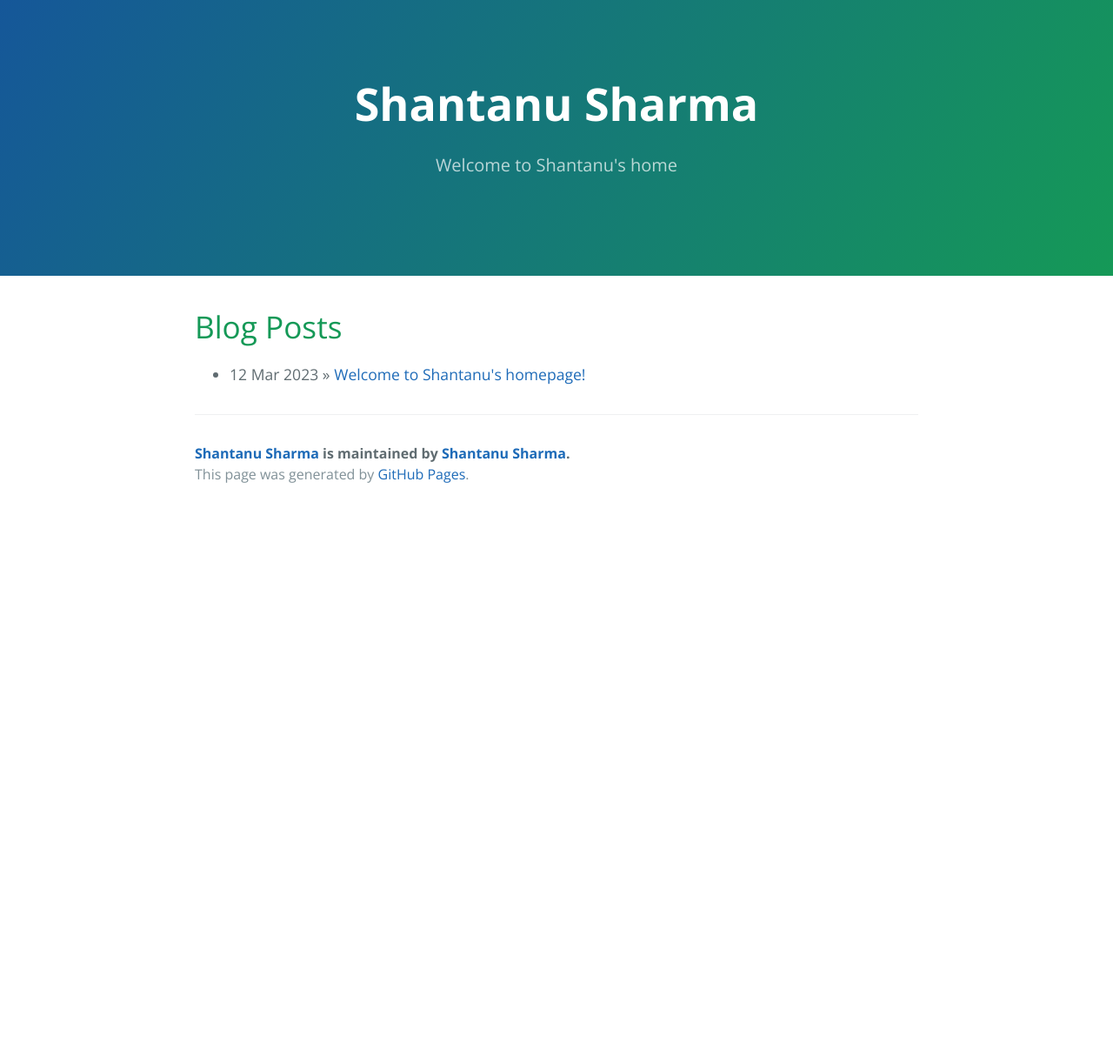
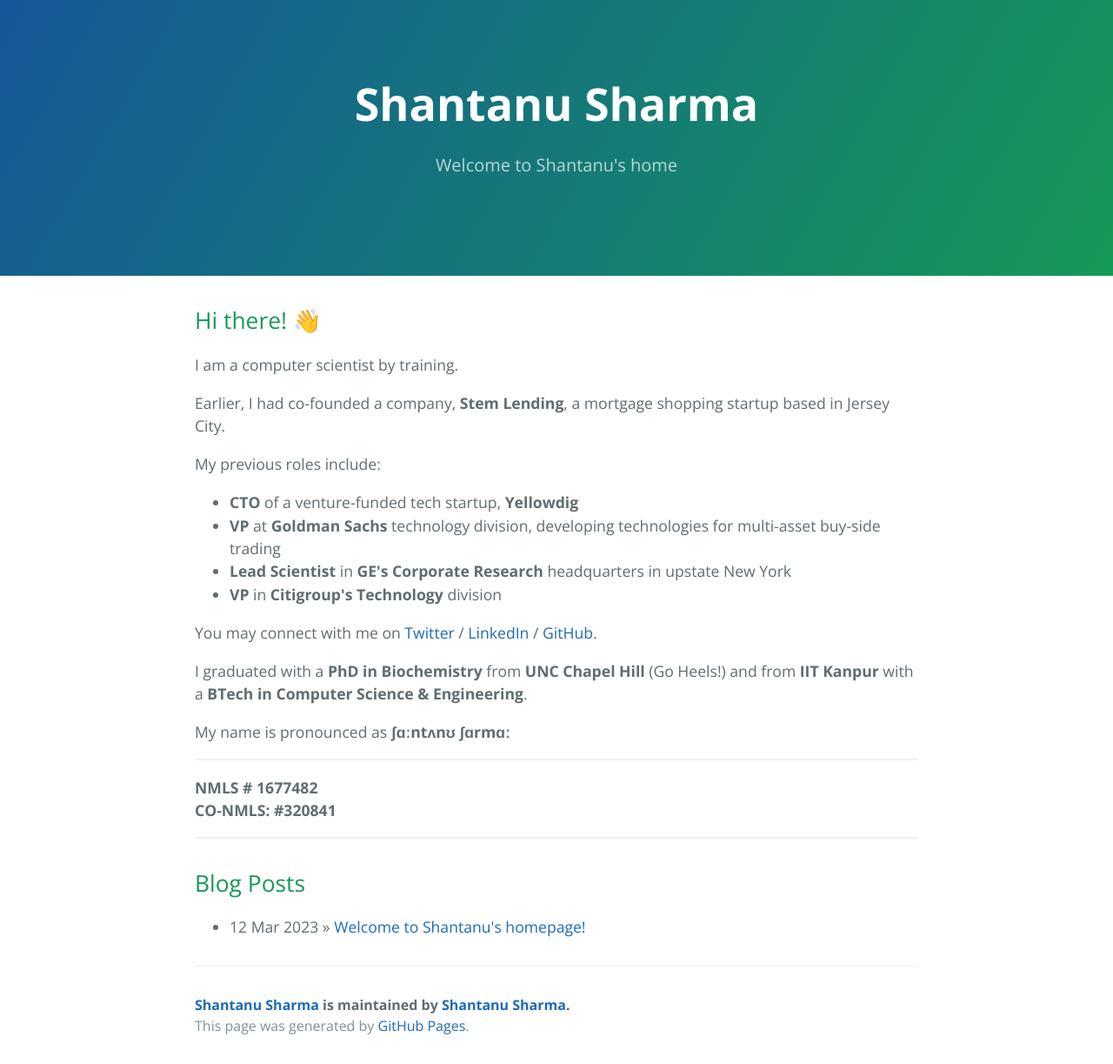
Before and after one commit to shantanusharma/shantanusharma.github.io, a Jekyll site: the page index.html, which Jekyll copies as it is, in a window 1280 px wide. Shown: the whole page at 87% size. Built offline with Jekyll 4.4.1, drawn with Linux system fonts in a browser that asks for light colours; the list of posts is cut into pages by our own code; before the commit the page ends 900 px from its top, so only the background shows below that.

Commit message:
Relocates index.html

```diff
--- a/index.html
+++ b/index.html
@@ -1,13 +1,70 @@
----
-layout: default
-title: {{ site.name }}
----
+<!DOCTYPE html>
+<html lang="en">
 
-<div id="home">
-  <h1>Blog Posts</h1>
+  <head>
+  <meta charset="UTF-8">
+  <title>Shantanu Sharma</title>
+  <meta name="viewport" content="width=device-width, initial-scale=1">
+  <meta name="theme-color" content="#157878">
+  <link rel="stylesheet" href="/css/normalize.css">
+  <link href='https://fonts.googleapis.com/css?family=Open+Sans:400,700' rel='stylesheet' type='text/css'>
+  <link rel="stylesheet" href="/css/cayman.css">
+</head>
+
+  <body>
+    <section class="page-header">
+  <h1 class="project-name">Shantanu Sharma</h1>
+  <h2 class="project-tagline">Welcome to Shantanu's home</h2>
+  </section>
+
+    <section class="main-content">
+
+      <div id="home">
+  <h2>Hi there! 👋</h2>
+
+  <p>I am a computer scientist by training.</p>
+
+  <p>Earlier, I had co-founded a company, <strong>Stem Lending</strong>, a mortgage shopping startup based in Jersey City.</p>
+
+  <p>My previous roles include:</p>
+  <ul>
+    <li><strong>CTO</strong> of a venture-funded tech startup, <strong>Yellowdig</strong></li>
+    <li><strong>VP</strong> at <strong>Goldman Sachs</strong> technology division, developing technologies for multi-asset buy-side trading</li>
+    <li><strong>Lead Scientist</strong> in <strong>GE's Corporate Research</strong> headquarters in upstate New York</li>
+    <li><strong>VP</strong> in <strong>Citigroup's Technology</strong> division</li>
+  </ul>
+
+  <p>You may connect with me on <a href="https://x.com/shantanu">Twitter</a> / <a href="https://linkedin.com/in/shantanu">LinkedIn</a> / <a href="http://github.com/shantanusharma/">GitHub</a>.</p>
+
+  <p>I graduated with a <strong>PhD in Biochemistry</strong> from <strong>UNC Chapel Hill</strong> (Go Heels!) and from <strong>IIT Kanpur</strong> with a <strong>BTech in Computer Science &amp; Engineering</strong>.</p>
+
+  <p>My name is pronounced as <strong>ʃɑːntʌnʊ ʃɑrmɑː</strong></p>
+
+  <hr>
+
+  <p>
+    <strong>NMLS # 1677482</strong><br>
+    <strong>CO-NMLS: #320841</strong>
+  </p>
+
+  <hr>
+
+  <h2>Blog Posts</h2>
+
   <ul class="posts">
-    {% for post in site.posts %}
-      <li><span>{{ post.date | date_to_string }}</span> &raquo; <a href="{{ site.baseurl }}{{ post.url }}">{{ post.title }}</a></li>
-    {% endfor %}
+
+      <li><span>12 Mar 2023</span> &raquo; <a href="/main/2023/03/12/welcome.html">Welcome to Shantanu's homepage!</a></li>
+
   </ul>
 </div>
+
+      <footer class="site-footer">
+  <span class="site-footer-owner"><a href="http://localhost:4000">Shantanu Sharma</a> is maintained by <a href="https://www.shantanusharma.com">Shantanu Sharma</a>.</span>
+  <span class="site-footer-credits">This page was generated by <a href="https://pages.github.com">GitHub Pages</a>.</span>
+</footer>
+
+
+    </section>
+
+  </body>
+</html>
```
